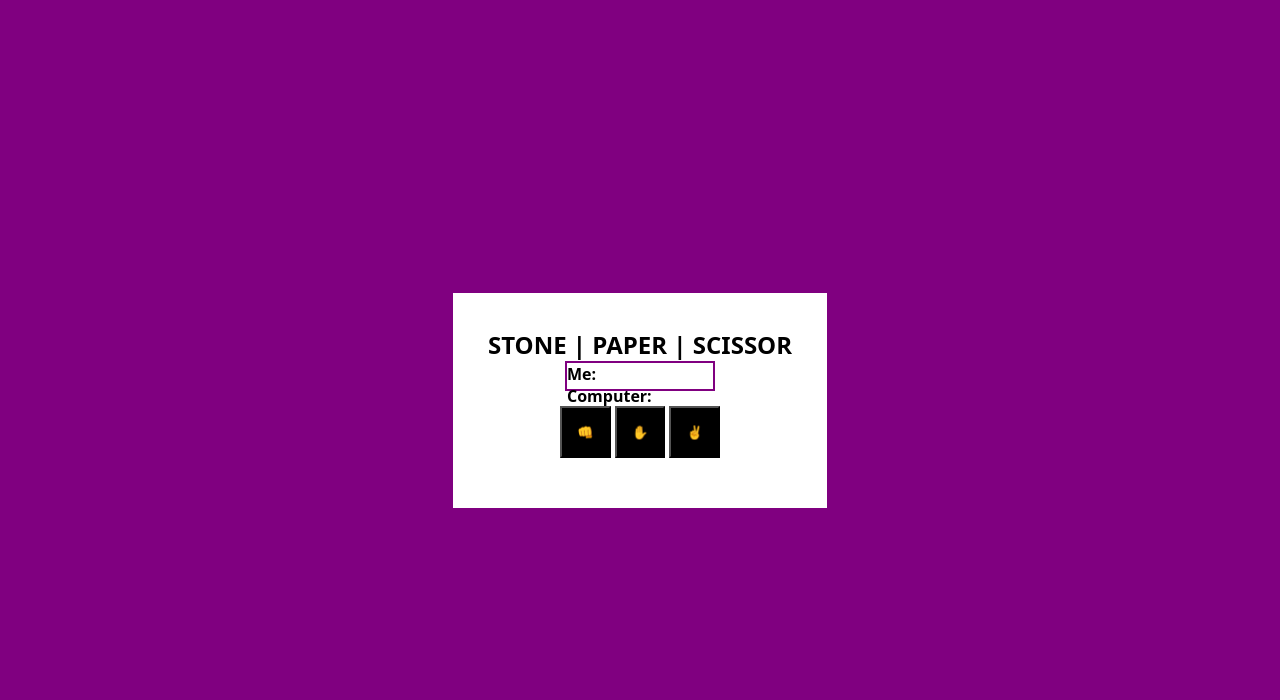
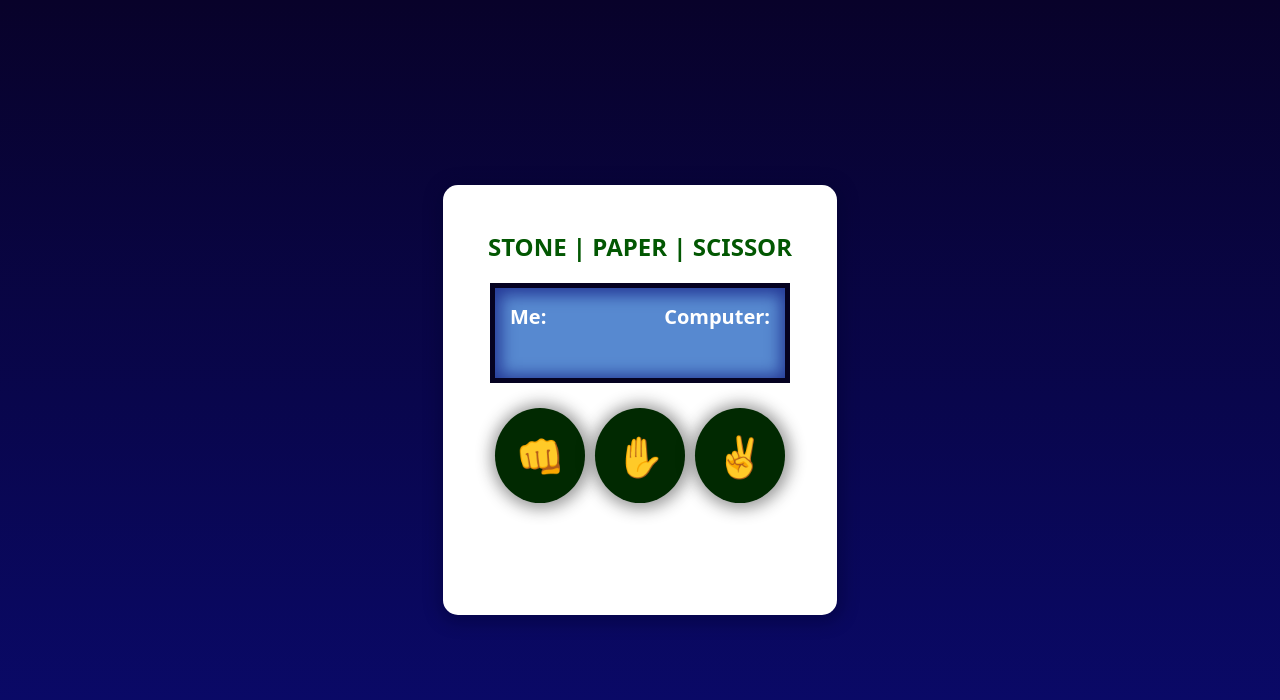
Before and after one commit to sjhadeveloper-mern/game, a plain HTML site: page index.html in a window 1280 px wide. Drawn offline with Linux system fonts and the light colour scheme.

Commit message:
Update style.css

```diff
--- a/style.css
+++ b/style.css
@@ -15,26 +15,78 @@ body{
     display: flex;
     justify-content: center;
     align-items: center;
-    background-color: purple;
+
+    background-image:linear-gradient(rgb(8, 2, 42),rgb(10, 10, 111)) ;
 }
 .main{
     background-color: white;
-    padding: 35px;
+    padding: 45px;
+    height:430px;
+    border-radius: 15px;
+    box-shadow: 1px 3px 15px 5px rgba(2, 2, 48, 0.379);
 
+}
+.main-h{
+    color:rgb(2, 87, 2);
 }
 .main-in{
     display: flex;
     flex-direction: column;
     align-items: center;
-    gap:15px;
+    gap:25px;
 }
 .ui{
-    border: 2px solid purple;
-    height:30px;
-    width:150px;
+    border: 5px solid rgb(5, 2, 33);
+    box-shadow: 1px 2px 15px 5px rgba(3, 3, 111, 0.584) inset;
+    background-color: rgba(9, 83, 187, 0.682);
+    height:100px;
+    width:300px;
+    padding: 15px;
+    margin-top: 20px;;
+    display: flex;
+    justify-content: space-between;
+
+}
+.ui-in{
+    color:white;
+    font-size: 20px;
+}
+.userInput,.compInput{
+    color:rgb(245, 192, 2);
+    font-weight: bold;
+}
+.btns{
+    display: flex;
+
+    gap:10px;
+
+
 }
 .btn-1,.btn-2,.btn-3{
-    background-color: black;
-    padding: 15px;
+    background-color:rgb(1, 41, 1);
+    padding: 20px;
+    font-size:40px;
+    border:none;
+    cursor: pointer;
+    box-shadow:1px 1px 15px 5px rgba(28, 27, 27, 0.434);
+border-radius:50%;
 
 }
+
+@media (max-width:600px){
+.main{
+    height:400px;
+    width:350px;
+
+}
+.main-h{
+    font-size: 20px;
+}
+
+
+
+
+
+
+
+}
```
